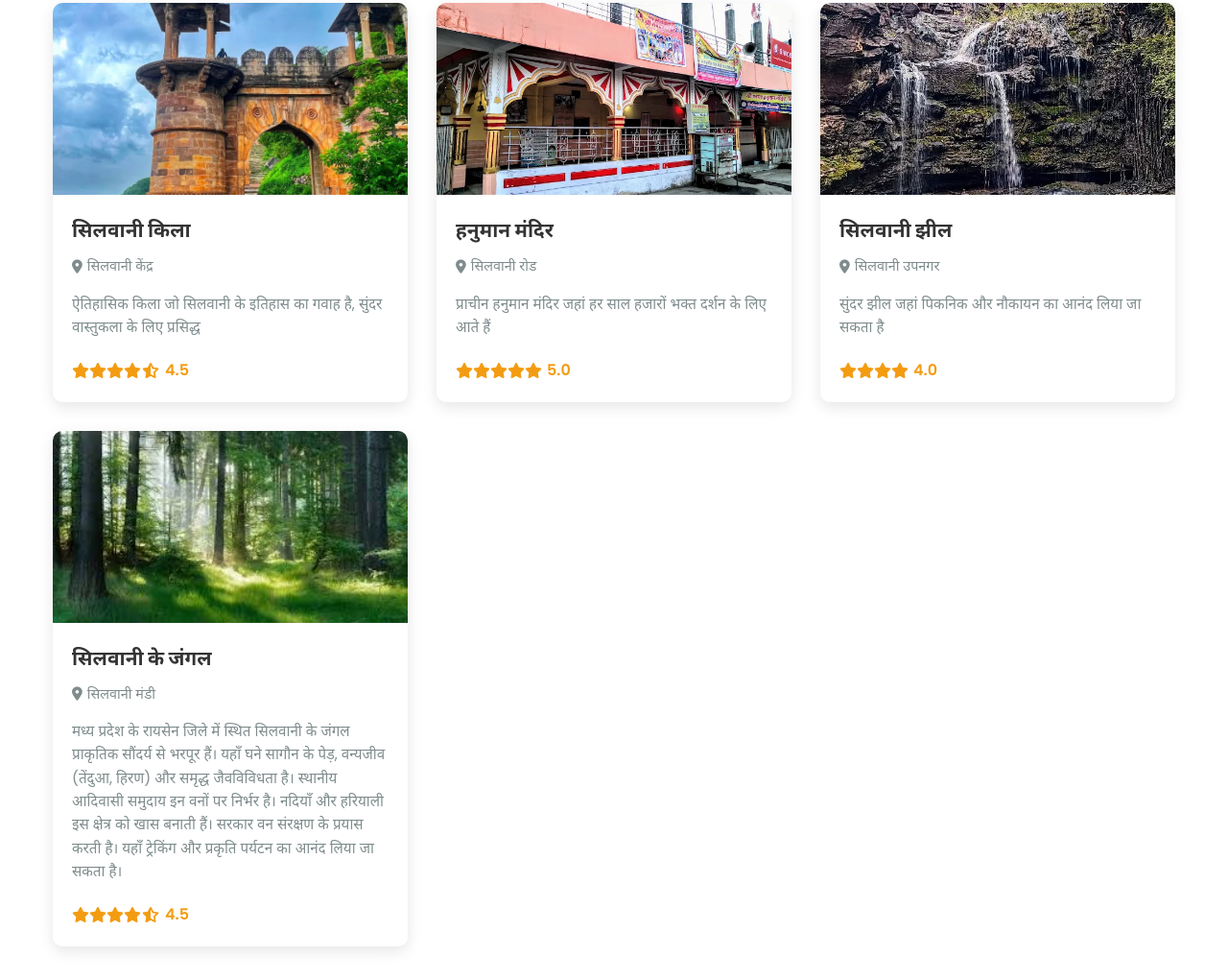
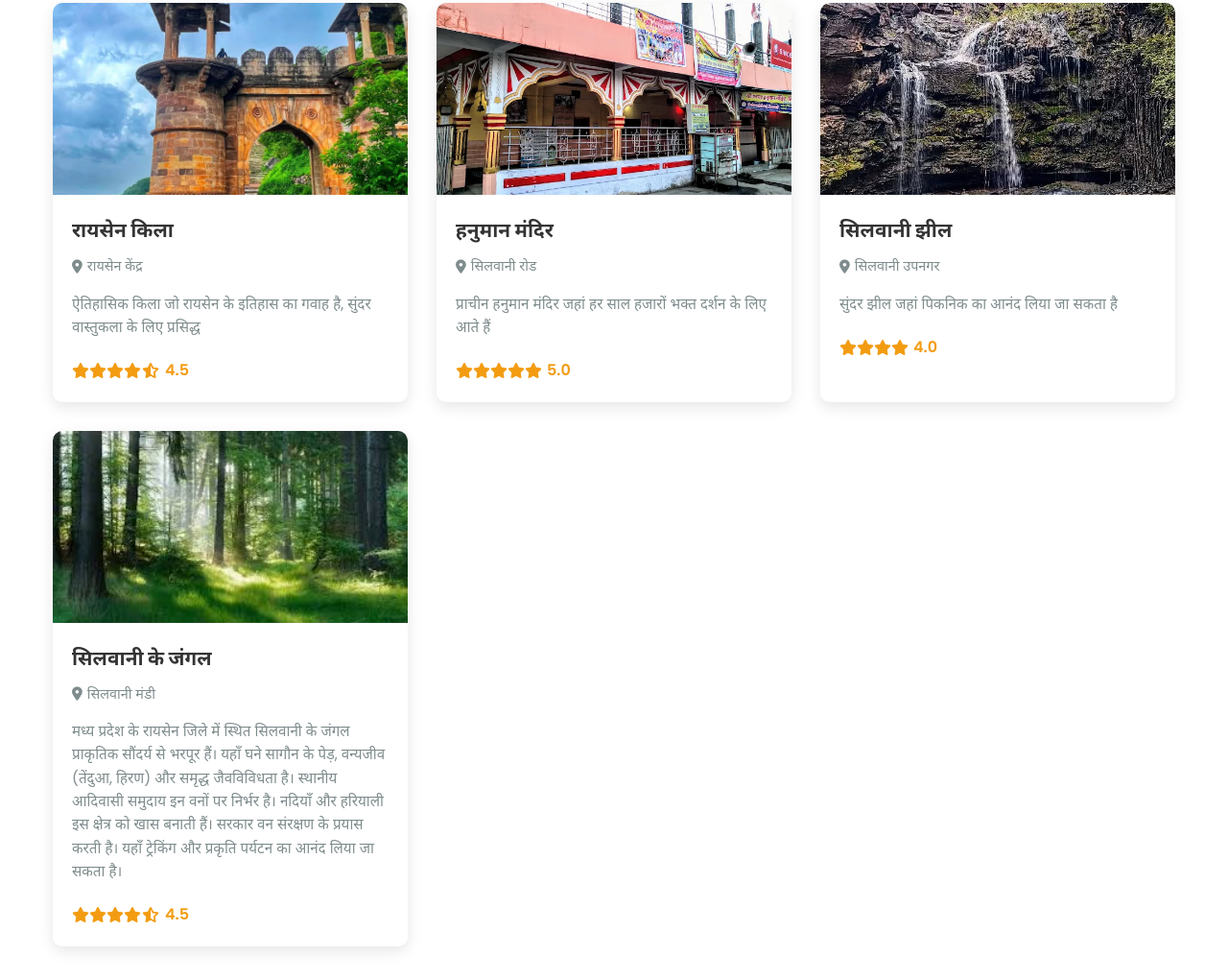
Before and after one commit to codewithmayank95/silwaniraisenmp, a plain HTML site: page index.html in a window 1280 px wide. Shown: the part 2699-3719 px from the top of the page at 96% size. Drawn offline with Linux system fonts and the light colour scheme; a script that the page names is missing.

Commit message:
Update index.html
commit4

```diff
--- a/index.html
+++ b/index.html
@@ -1294,11 +1294,11 @@
                         <img src="images/silwani kela.webp" alt="सिलवानी किला">
                     </div>
                     <div class="place-content">
-                        <h3 class="place-title">सिलवानी किला</h3>
+                        <h3 class="place-title">रायसेन किला</h3>
                         <div class="place-location">
-                            <i class="fas fa-map-marker-alt"></i> सिलवानी केंद्र
-                        </div>
-                        <p class="place-description">ऐतिहासिक किला जो सिलवानी के इतिहास का गवाह है, सुंदर वास्तुकला के लिए प्रसिद्ध</p>
+                            <i class="fas fa-map-marker-alt"></i> रायसेन केंद्र
+                        </div>
+                        <p class="place-description">ऐतिहासिक किला जो रायसेन के इतिहास का गवाह है, सुंदर वास्तुकला के लिए प्रसिद्ध</p>
                         <div class="place-rating">
                             <i class="fas fa-star"></i>
                             <i class="fas fa-star"></i>
@@ -1340,7 +1340,7 @@
                         <div class="place-location">
                             <i class="fas fa-map-marker-alt"></i> सिलवानी उपनगर
                         </div>
-                        <p class="place-description">सुंदर झील जहां पिकनिक और नौकायन का आनंद लिया जा सकता है</p>
+                        <p class="place-description">सुंदर झील जहां पिकनिक का आनंद लिया जा सकता है</p>
                         <div class="place-rating">
                             <i class="fas fa-star"></i>
                             <i class="fas fa-star"></i>
```
